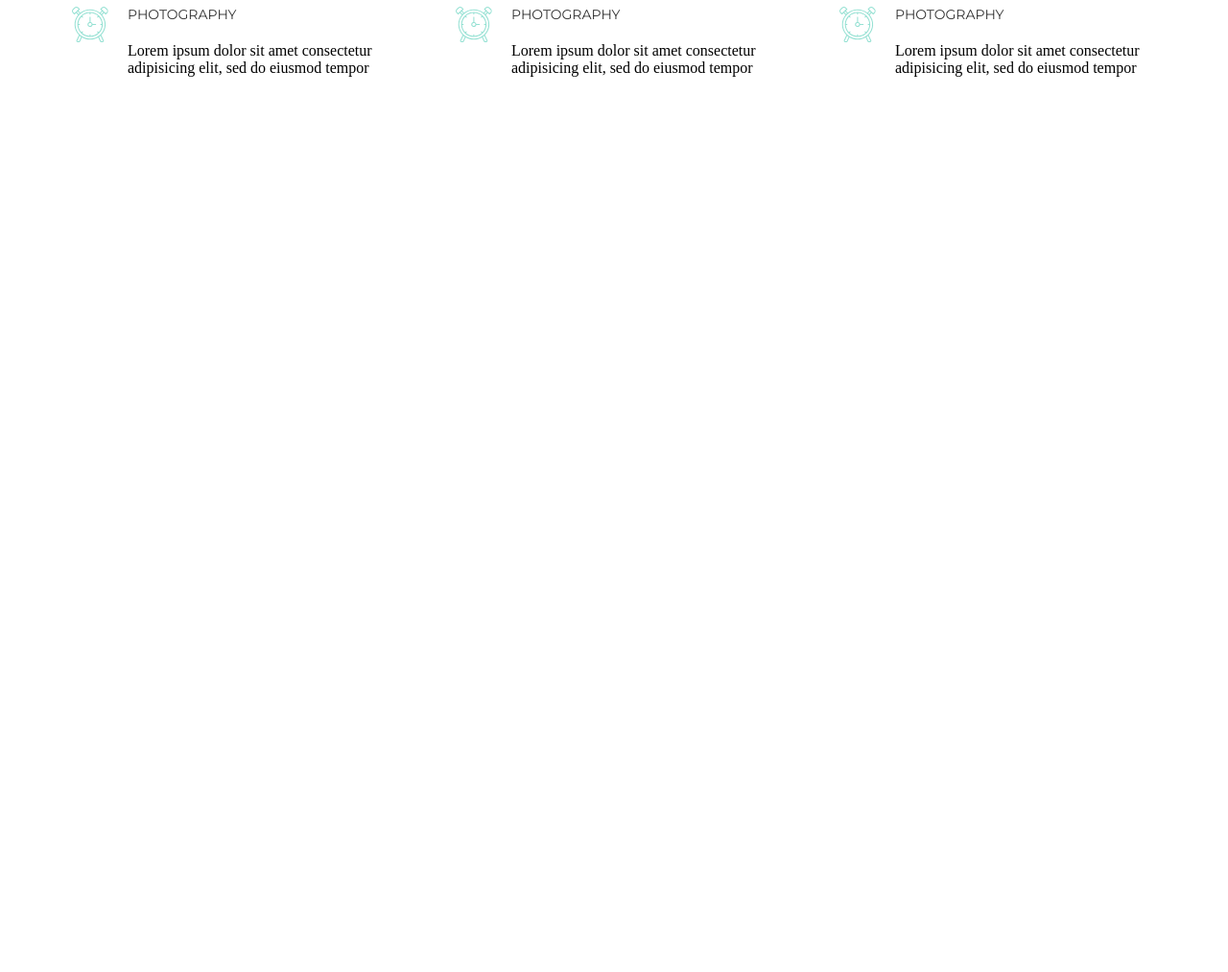
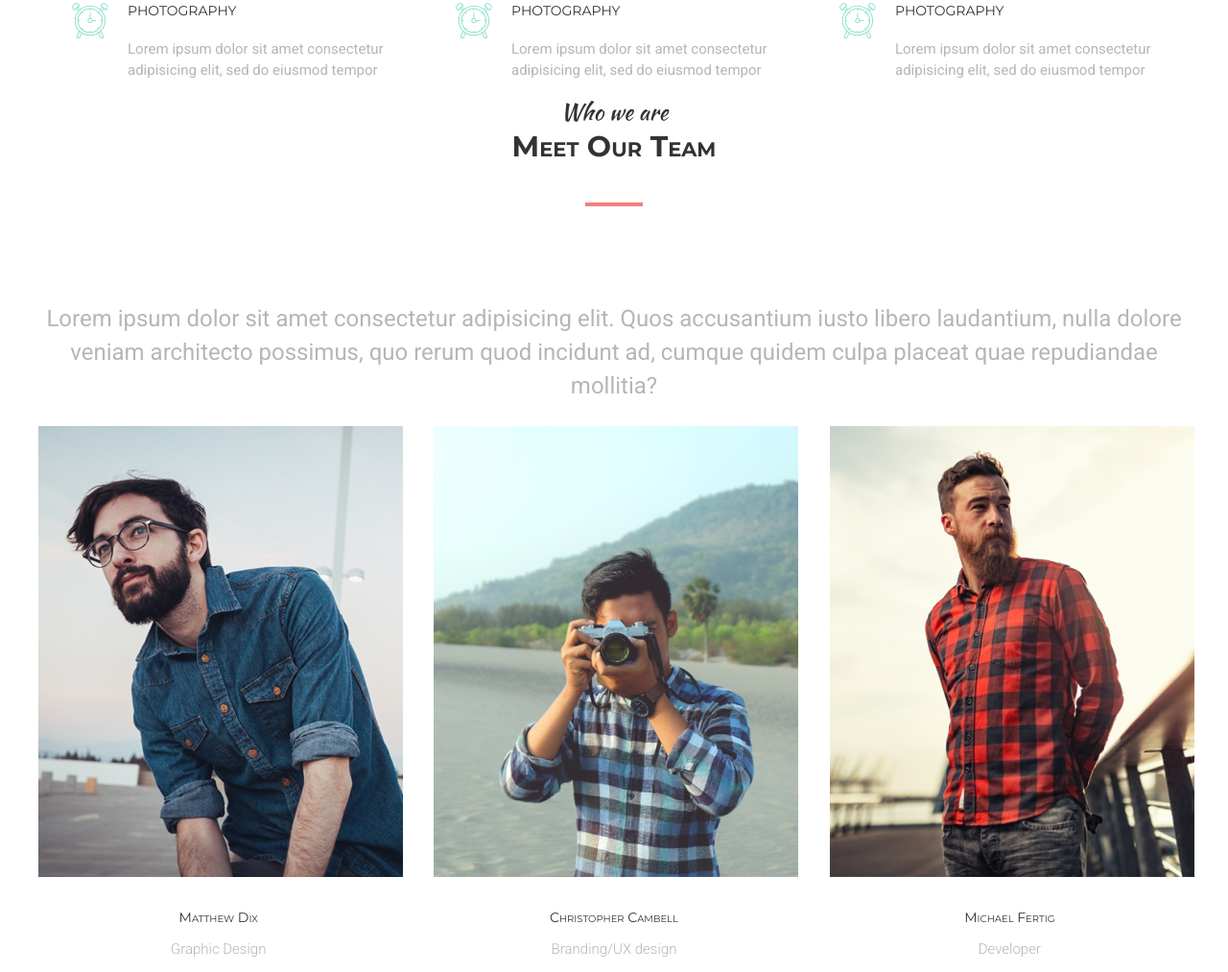
Before and after one commit to DimaBurtcev/mogo, a plain HTML site: page index.html in a window 1280 px wide. Shown: the part 436-1449 px from the top of the page at 96% size. Before the commit the page ends 800 px from the top, so only its background shows below. Drawn offline with Linux system fonts and the light colour scheme.

Commit message:
new update

```diff
--- a/assets/css/style.css
+++ b/assets/css/style.css
@@ -5,6 +5,10 @@
 
 body {
   margin: 0;
+  font-family: 'Roboto' , sans-serif;
+  font-size: 15px;
+  line-height: 22px;
+  color: #b6b6b6;
 
 }
 
@@ -142,3 +146,87 @@ a {
     line-height: 17px;
     text-transform: uppercase;
 }
+
+/* Team */
+
+.team_list {
+    --cgap: 37px;
+    display: flex;
+    flex-wrap: wrap;
+    column-gap: var(--cgap);
+    text-align: center;
+}
+
+.team_member {
+    width: calc(33.333% - ((var(--cgap)*2) / 3));
+}
+
+.team_member h3 {
+    font-weight: 400;
+    font-size: 14px;
+    line-height: 17px;
+    font-variant: small-caps;
+    margin-top: 30px;
+}
+
+.team{
+    font-weight: 300;
+    font-size: 15px;
+    line-height: 18px;
+}
+
+.section-title p {
+   font-weight: 400;
+   font-size: 24px;
+   line-height: 35px;
+   margin-top: 100px;
+}
+
+.img_wrapper {
+    position: relative;
+}
+
+.img_wrapper::before {
+    content: '';
+    display: block;
+    width: 100%;
+    height: 100%;
+    position: absolute;
+    background: linear-gradient(180deg, rgba(239, 139, 138, 0.8) 0%, rgba(229, 207, 130, 0.8) 100%);
+    opacity: 0;
+    transition: opacity .5s;
+}
+
+.img_wrapper:hover::before {
+    opacity: 1;
+}
+
+.img_wrapper_2::before {
+    content: '';
+    display: block;
+    width: 30.5%;
+    height: 52%;
+    position: absolute;
+    background: linear-gradient(180deg, rgba(239, 139, 138, 0.8) 0%, rgba(229, 207, 130, 0.8) 100%);
+    opacity: 0;
+    transition: opacity .5s;
+}
+
+.img_wrapper_2:hover::before {
+    opacity: 1;
+}
+
+.img_wrapper_3::before {
+    content: '';
+    display: block;
+    width: 30.5%;
+    height: 52%;
+    position: absolute;
+    background: linear-gradient(180deg, rgba(239, 139, 138, 0.8) 0%, rgba(229, 207, 130, 0.8) 100%);
+    opacity: 0;
+    transition: opacity .5s;
+}
+
+.img_wrapper_3:hover::before {
+    opacity: 1;
+}
--- a/index.html
+++ b/index.html
@@ -90,8 +90,43 @@
             <p>Lorem ipsum dolor sit amet consectetur adipisicing elit, sed do eiusmod tempor</p>
             </div>
           </ul>
-   </div>
-   </section>
+        </div>
+      </section>
+      <section class="team">
+       <div class="container">
+           <div class="section-title">
+            <p class="uptitle">Who we are</p>
+            <h2>Meet Our Team</h2>
+            <hr>
+            <p>
+             Lorem ipsum dolor sit amet consectetur adipisicing elit. Quos accusantium iusto libero laudantium, nulla dolore veniam architecto possimus, quo rerum quod incidunt ad, cumque quidem culpa placeat quae repudiandae mollitia?
+            </p>
+        </div>
+       <ul class="team_list">
+        <li class="team_member">
+          <div class="img_wrapper">
+            <img src="assets/img/first-man 1.jpg" alt="team_member">
+          </div>
+          <h3>Matthew Dix</h3>
+          <p>Graphic Design</p>
+        </li>
+        <li class="team_member">
+          <div class="img_wrapper_2">
+          <img src="assets/img/second-man 1.jpg" alt="team_member">
+          </div>
+          <h3>Christopher Cambell</h3>
+          <p>Branding/UX design</p>
+        </li>
+        <li class="team_member">
+          <div class="img_wrapper_3">
+          <img src="assets/img/third-man 1.png" alt="team_member">
+          </div>
+          <h3>Michael Fertig</h3>
+          <p>Developer</p>
+        </li>
+       </ul>
+      </div>
+      </section>
    </main>
 
 </body>
```
Also changed, not shown: assets/img/first-man 1.jpg (added), assets/img/second-man 1.jpg (added), assets/img/third-man 1.png (added).
